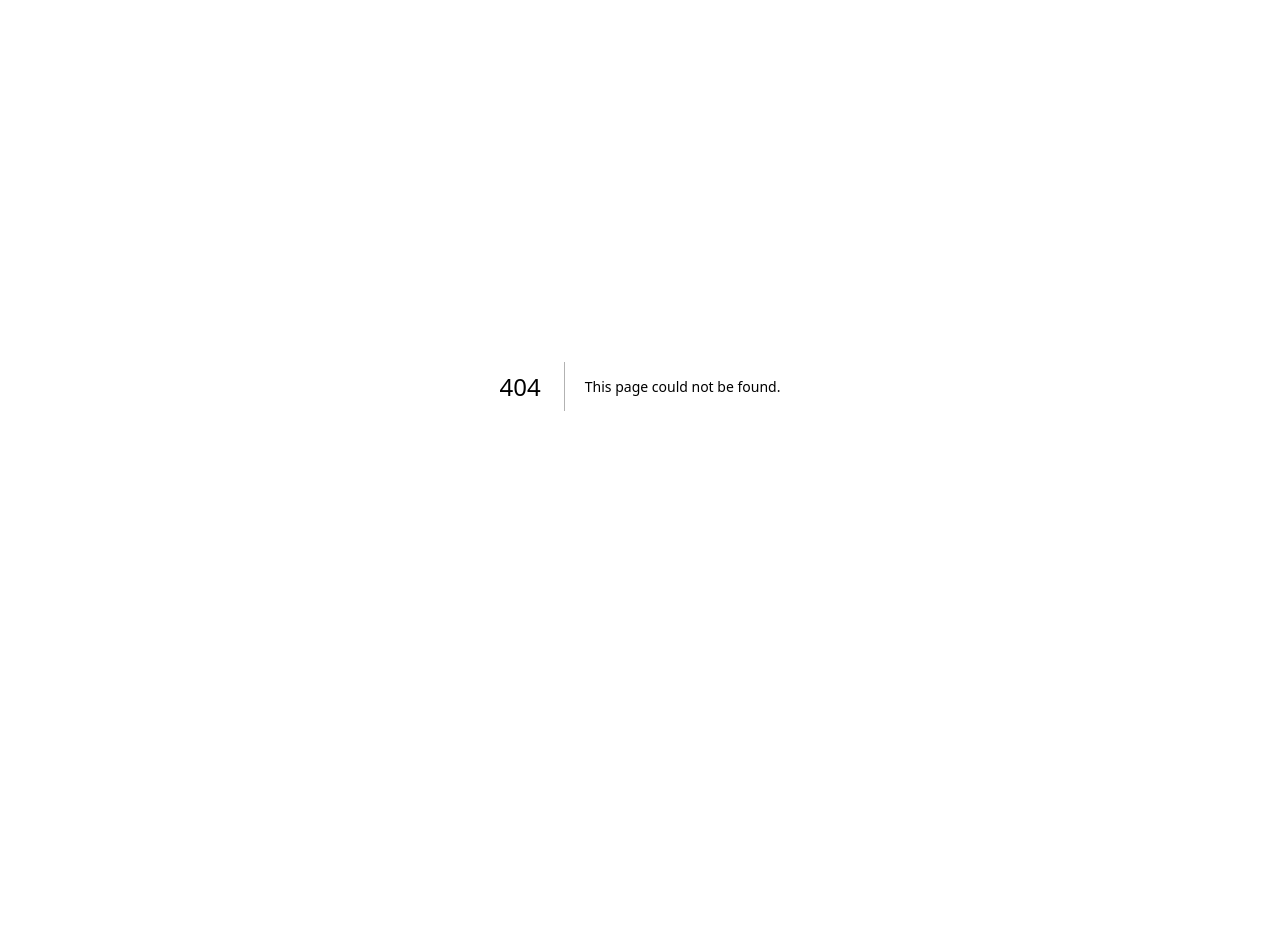
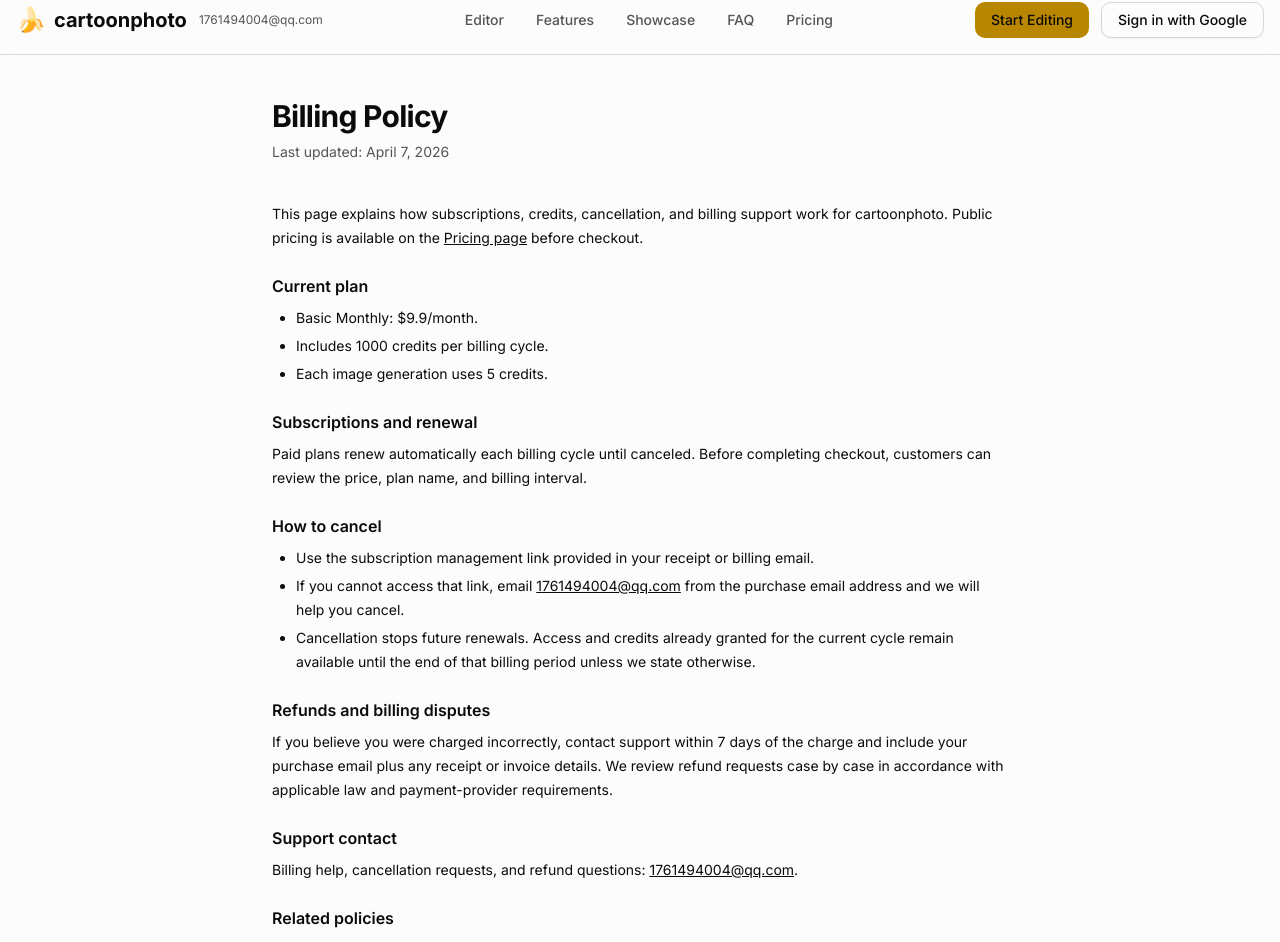
Before and after one commit to 1761494004-beep/nano-bananaclone, a Next.js app: page /billing in a window 1280 px wide. Before the commit this address had no page. Shown: the part 14-956 px from the top of the page. Before the commit the page ends 800 px from the top, so only its background shows below. Built offline with nearby package versions, Linux system fonts and the light colour scheme; no server answers.

Commit message:
feat: improve creem payment review compliance

```diff
--- /dev/null
+++ b/app/billing/page.tsx
@@ -0,0 +1,95 @@
+import type { Metadata } from "next"
+import Link from "next/link"
+import { Header } from "@/components/header"
+import { Footer } from "@/components/footer"
+import { BASIC_MONTHLY_PRICE_USD, CREDITS_PER_GENERATION, CREDITS_PER_MONTH } from "@/lib/credits"
+import { SUPPORT_EMAIL, SUPPORT_MAILTO } from "@/lib/support"
+
+export const metadata: Metadata = {
+  title: "Billing Policy - cartoonphoto",
+  description: "Billing, subscription, cancellation, and refund information for cartoonphoto.",
+}
+
+export default function BillingPage() {
+  return (
+    <main className="min-h-screen">
+      <Header />
+
+      <div className="container mx-auto max-w-3xl px-4 pt-28 pb-16">
+        <h1 className="text-3xl font-bold tracking-tight">Billing Policy</h1>
+        <p className="mt-2 text-sm text-muted-foreground">Last updated: April 7, 2026</p>
+
+        <section className="mt-10 space-y-6 text-sm leading-6 text-foreground">
+          <p>
+            This page explains how subscriptions, credits, cancellation, and billing support work for cartoonphoto.
+            Public pricing is available on the <Link className="underline" href="/pricing">Pricing page</Link> before
+            checkout.
+          </p>
+
+          <div className="space-y-2">
+            <h2 className="text-base font-semibold">Current plan</h2>
+            <ul className="list-disc pl-6 space-y-1">
+              <li>Basic Monthly: ${BASIC_MONTHLY_PRICE_USD}/month.</li>
+              <li>Includes {CREDITS_PER_MONTH} credits per billing cycle.</li>
+              <li>Each image generation uses {CREDITS_PER_GENERATION} credits.</li>
+            </ul>
+          </div>
+
+          <div className="space-y-2">
+            <h2 className="text-base font-semibold">Subscriptions and renewal</h2>
+            <p>
+              Paid plans renew automatically each billing cycle until canceled. Before completing checkout, customers can
+              review the price, plan name, and billing interval.
+            </p>
+          </div>
+
+          <div className="space-y-2">
+            <h2 className="text-base font-semibold">How to cancel</h2>
+            <ul className="list-disc pl-6 space-y-1">
+              <li>Use the subscription management link provided in your receipt or billing email.</li>
+              <li>
+                If you cannot access that link, email{" "}
+                <a className="underline" href={SUPPORT_MAILTO}>
+                  {SUPPORT_EMAIL}
+                </a>{" "}
+                from the purchase email address and we will help you cancel.
+              </li>
+              <li>Cancellation stops future renewals. Access and credits already granted for the current cycle remain available until the end of that billing period unless we state otherwise.</li>
+            </ul>
+          </div>
+
+          <div className="space-y-2">
+            <h2 className="text-base font-semibold">Refunds and billing disputes</h2>
+            <p>
+              If you believe you were charged incorrectly, contact support within 7 days of the charge and include your
+              purchase email plus any receipt or invoice details. We review refund requests case by case in accordance
+              with applicable law and payment-provider requirements.
+            </p>
+          </div>
+
+          <div className="space-y-2">
+            <h2 className="text-base font-semibold">Support contact</h2>
+            <p>
+              Billing help, cancellation requests, and refund questions:{" "}
+              <a className="underline" href={SUPPORT_MAILTO}>
+                {SUPPORT_EMAIL}
+              </a>
+              .
+            </p>
+          </div>
+
+          <div className="space-y-2">
+            <h2 className="text-base font-semibold">Related policies</h2>
+            <p>
+              See our <Link className="underline" href="/terms">Terms of Service</Link>,{" "}
+              <Link className="underline" href="/privacy">Privacy Policy</Link>, and{" "}
+              <Link className="underline" href="/acceptable-use">Acceptable Use Policy</Link>.
+            </p>
+          </div>
+        </section>
+      </div>
+
+      <Footer />
+    </main>
+  )
+}
--- a/app/page.tsx
+++ b/app/page.tsx
@@ -5,12 +5,29 @@ import { Features } from "@/components/features"
 import { Showcase } from "@/components/showcase"
 import { FAQ } from "@/components/faq"
 import { Footer } from "@/components/footer"
+import Link from "next/link"
+import { BASIC_MONTHLY_PRICE_USD, CREDITS_PER_GENERATION, CREDITS_PER_MONTH } from "@/lib/credits"
 
 export default function Home() {
   return (
     <main className="min-h-screen">
       <Header />
       <Hero />
+      <section className="px-4 pb-4">
+        <div className="container mx-auto max-w-5xl">
+          <div className="rounded-2xl border bg-card px-6 py-5 text-sm leading-6 text-muted-foreground">
+            <p className="font-medium text-foreground">Public pricing summary</p>
+            <p className="mt-2">
+              Basic Monthly is ${BASIC_MONTHLY_PRICE_USD}/month and includes {CREDITS_PER_MONTH} credits. Each image
+              generation uses {CREDITS_PER_GENERATION} credits. Full billing details are available on the{" "}
+              <Link className="underline underline-offset-4" href="/pricing">
+                pricing page
+              </Link>{" "}
+              and <Link className="underline underline-offset-4" href="/billing">billing policy</Link>.
+            </p>
+          </div>
+        </div>
+      </section>
       <EditorSection />
       <Features />
       <Showcase />
--- a/app/pricing/page.tsx
+++ b/app/pricing/page.tsx
@@ -1,10 +1,12 @@
 import type { Metadata } from "next"
+import Link from "next/link"
 import { Header } from "@/components/header"
 import { Footer } from "@/components/footer"
 import { PricingClient } from "@/components/pricing/pricing-client"
 import { getCreemPricingProducts } from "@/lib/creem/products"
 import { BASIC_MONTHLY_PRICE_USD, CREDITS_PER_GENERATION, CREDITS_PER_MONTH } from "@/lib/credits"
 import { createClient } from "@/lib/supabase/server"
+import { SUPPORT_EMAIL, SUPPORT_MAILTO } from "@/lib/support"
 
 export const metadata: Metadata = {
   title: "Pricing - cartoonphoto",
@@ -14,6 +16,7 @@ export const metadata: Metadata = {
 export default async function PricingPage() {
   const products = getCreemPricingProducts()
   const creemEnabled = Boolean(process.env.CREEM_API_KEY?.trim())
+  const imagesPerMonth = Math.floor(CREDITS_PER_MONTH / CREDITS_PER_GENERATION)
 
   let customerEmail: string | null = null
   let customerReferenceId: string | null = null
@@ -29,6 +32,70 @@ export default async function PricingPage() {
   return (
     <main className="min-h-screen">
       <Header />
+      <section className="px-4 pt-28">
+        <div className="container mx-auto max-w-5xl">
+          <div className="rounded-2xl border bg-card p-6 md:p-8">
+            <div className="max-w-3xl space-y-4">
+              <p className="text-sm font-medium uppercase tracking-[0.24em] text-muted-foreground">
+                Public Pricing Information
+              </p>
+              <h1 className="text-3xl font-bold tracking-tight md:text-5xl">cartoonphoto pricing and billing summary</h1>
+              <p className="text-base leading-7 text-muted-foreground">
+                All prices below are shown publicly before checkout. The Basic Monthly plan costs ${BASIC_MONTHLY_PRICE_USD}
+                /month and includes {CREDITS_PER_MONTH} credits per billing cycle. Each generation uses{" "}
+                {CREDITS_PER_GENERATION} credits, which is about {imagesPerMonth} image generations per month.
+              </p>
+            </div>
+
+            <div className="mt-8 grid gap-4 md:grid-cols-3">
+              <div className="rounded-xl border bg-background p-5">
+                <p className="text-sm text-muted-foreground">Plan</p>
+                <p className="mt-2 text-2xl font-semibold">Basic Monthly</p>
+              </div>
+              <div className="rounded-xl border bg-background p-5">
+                <p className="text-sm text-muted-foreground">Price</p>
+                <p className="mt-2 text-2xl font-semibold">${BASIC_MONTHLY_PRICE_USD}/month</p>
+              </div>
+              <div className="rounded-xl border bg-background p-5">
+                <p className="text-sm text-muted-foreground">Credit package</p>
+                <p className="mt-2 text-2xl font-semibold">{CREDITS_PER_MONTH} credits</p>
+              </div>
+            </div>
+
+            <dl className="mt-6 grid gap-4 text-sm leading-6 text-muted-foreground md:grid-cols-2">
+              <div className="rounded-xl border bg-background p-5">
+                <dt className="font-medium text-foreground">Credit usage</dt>
+                <dd className="mt-2">Each image generation costs {CREDITS_PER_GENERATION} credits.</dd>
+              </div>
+              <div className="rounded-xl border bg-background p-5">
+                <dt className="font-medium text-foreground">Subscription management</dt>
+                <dd className="mt-2">
+                  Cancel anytime from the link in your receipt or by contacting{" "}
+                  <a className="underline underline-offset-4" href={SUPPORT_MAILTO}>
+                    {SUPPORT_EMAIL}
+                  </a>
+                  .
+                </dd>
+              </div>
+              <div className="rounded-xl border bg-background p-5">
+                <dt className="font-medium text-foreground">Refund support</dt>
+                <dd className="mt-2">
+                  Billing issues and refund requests are reviewed manually. Contact support within 7 days of the charge.
+                </dd>
+              </div>
+              <div className="rounded-xl border bg-background p-5">
+                <dt className="font-medium text-foreground">Policy links</dt>
+                <dd className="mt-2">
+                  Review our <Link className="underline underline-offset-4" href="/terms">Terms</Link>,{" "}
+                  <Link className="underline underline-offset-4" href="/privacy">Privacy Policy</Link>,{" "}
+                  <Link className="underline underline-offset-4" href="/acceptable-use">Acceptable Use Policy</Link>, and{" "}
+                  <Link className="underline underline-offset-4" href="/billing">Billing Policy</Link>.
+                </dd>
+              </div>
+            </dl>
+          </div>
+        </div>
+      </section>
       <PricingClient
         products={products}
         customerEmail={customerEmail}
--- a/app/terms/page.tsx
+++ b/app/terms/page.tsx
@@ -61,8 +61,15 @@ export default function TermsPage() {
             <h2 className="text-base font-semibold">Payments</h2>
             <p>
               If you purchase a plan or credits, payments are handled by our payment provider. Prices, features, and
-              limits may change. To the extent permitted by law, all purchases are final unless otherwise stated at
-              checkout.
+              limits may change. Paid plans may renew automatically until canceled. You can review public pricing on our{" "}
+              <Link className="underline" href="/pricing">
+                Pricing page
+              </Link>{" "}
+              and subscription management details on our{" "}
+              <Link className="underline" href="/billing">
+                Billing Policy
+              </Link>
+              . To the extent permitted by law, charges are final unless otherwise stated at checkout or required by law.
             </p>
           </div>
 
--- a/components/footer.tsx
+++ b/components/footer.tsx
@@ -15,6 +15,9 @@ export function Footer() {
             <div className="flex gap-8 text-sm text-muted-foreground">
               <Link href="/pricing" className="hover:text-foreground transition-colors">
                 Pricing
+              </Link>
+              <Link href="/billing" className="hover:text-foreground transition-colors">
+                Billing
               </Link>
               <Link href="/privacy" className="hover:text-foreground transition-colors">
                 Privacy
```
